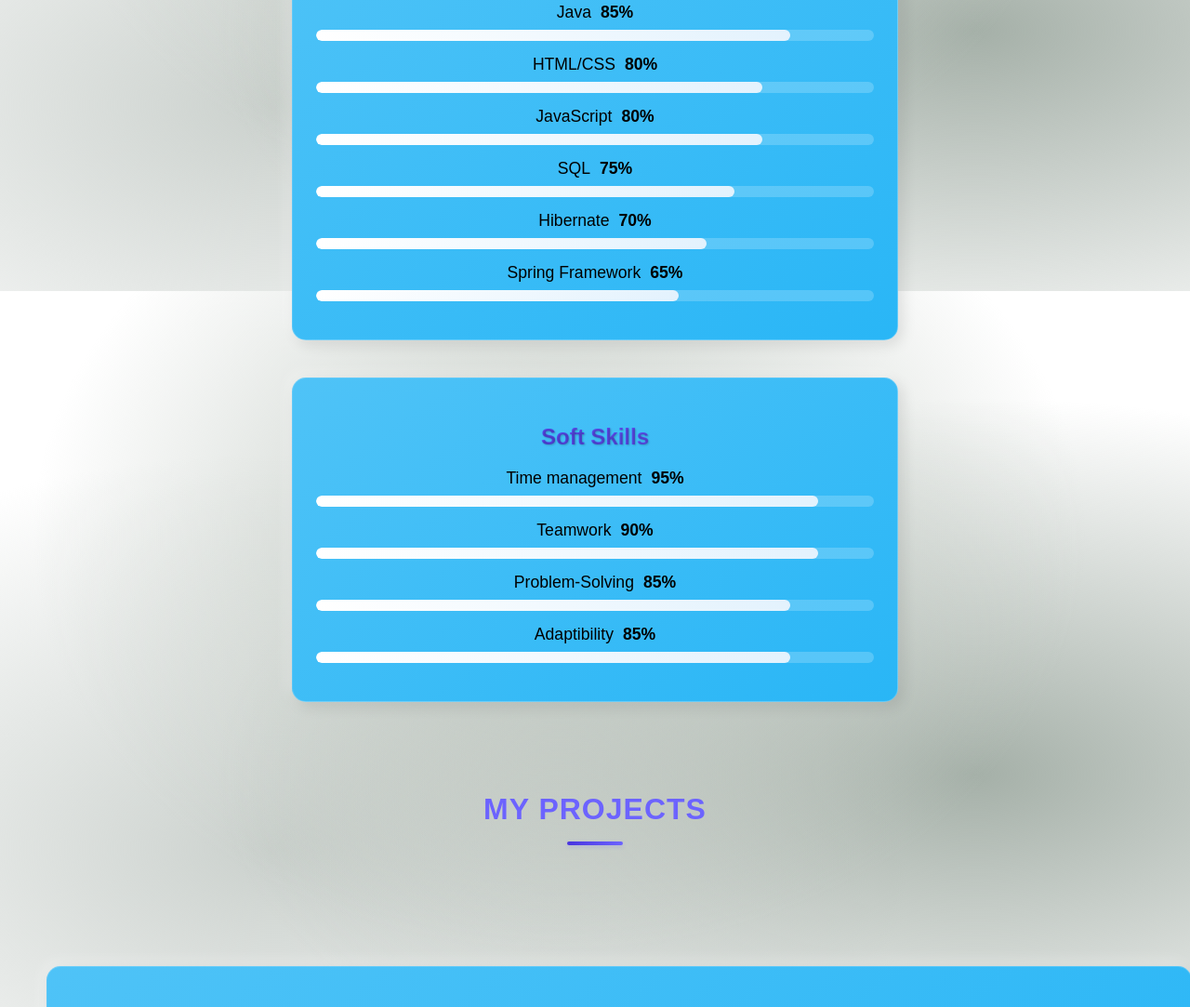
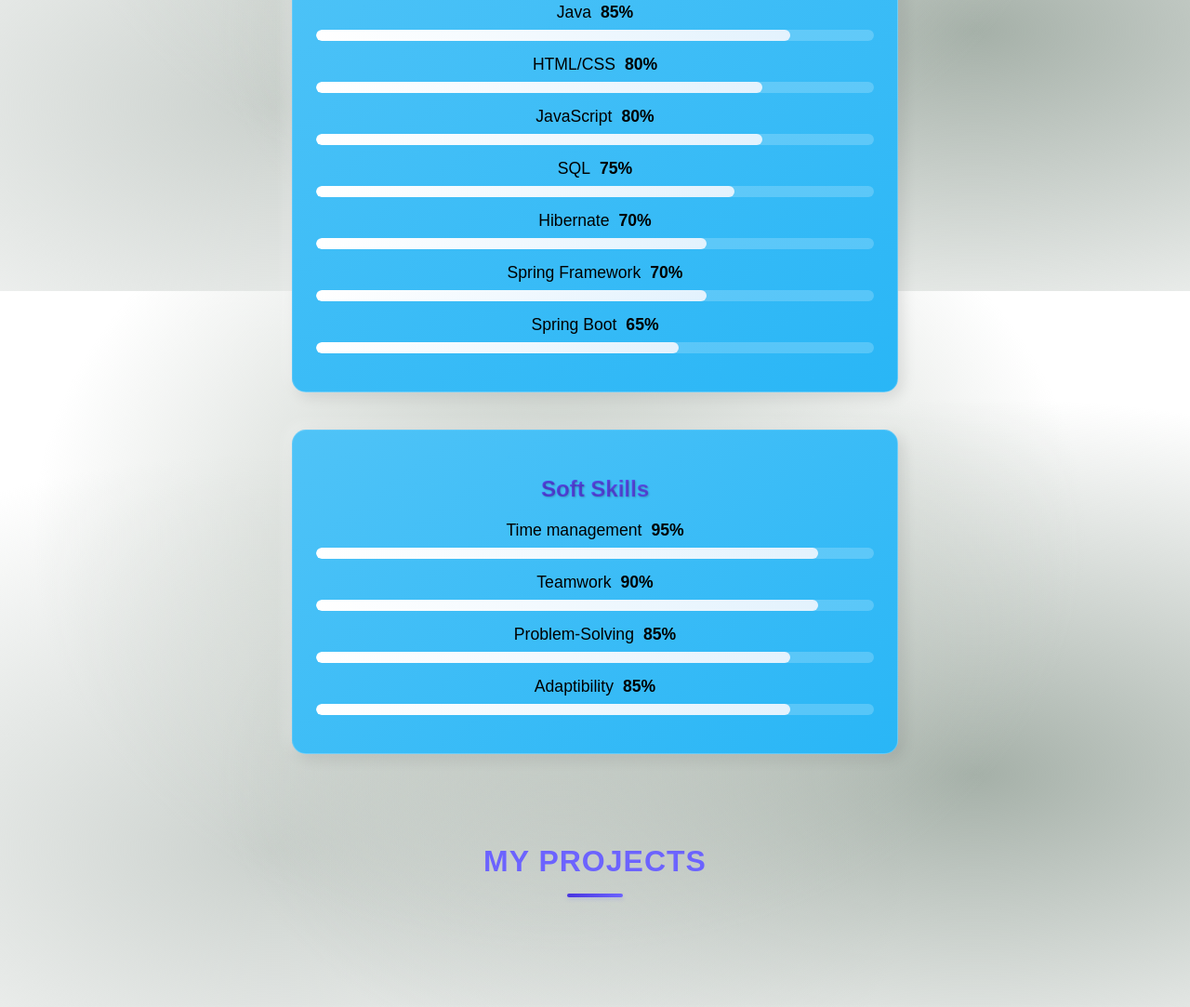
Before and after one commit to saravananRdeveloper/Portfolio, a plain HTML site: page index.html in a window 1280 px wide. Shown: the part 1287-2370 px from the top of the page at 93% size. Drawn offline with nearby package versions, Linux system fonts and the light colour scheme.

Commit message:
Update index.html

```diff
--- a/index.html
+++ b/index.html
@@ -45,7 +45,7 @@
                 <a href="mailto:saravananramv@gmail.com" target="_blank"><i class='bx bx-envelope'></i></a>
                 <a href="https://github.com/saravananRdeveloper" target="_blank"><i class='bx bxl-github'></i></a>
                 <a href="https://www.facebook.com/share/12K5zqZW3dm/" target="_blank"><i class='bx bxl-facebook'></i></a>
-                <a href="https://instagram.com/smart_saro_16" target="_blank"><i class='bx bxl-instagram'></i></a>
+                <a href="https://instagram.com/smart_saro_1" target="_blank"><i class='bx bxl-instagram'></i></a>
                 <a href="https://wa.me/9080116501" target="_blank"><i class='bx bxl-whatsapp'></i></a>
             </div>
             <br><br>
@@ -100,7 +100,12 @@
                             <div class="progress" style="width: 70%;"></div>
                         </div>
                     </li>
-                    <li>Spring Framework<span class="skill-percentage">65%</span>
+                    <li>Spring Framework<span class="skill-percentage">70%</span>
+                        <div class="progress-bar">
+                            <div class="progress" style="width: 70%;"></div>
+                        </div>
+                    </li>
+                    <li>Spring Boot<span class="skill-percentage">65%</span>
                         <div class="progress-bar">
                             <div class="progress" style="width: 65%;"></div>
                         </div>
```
